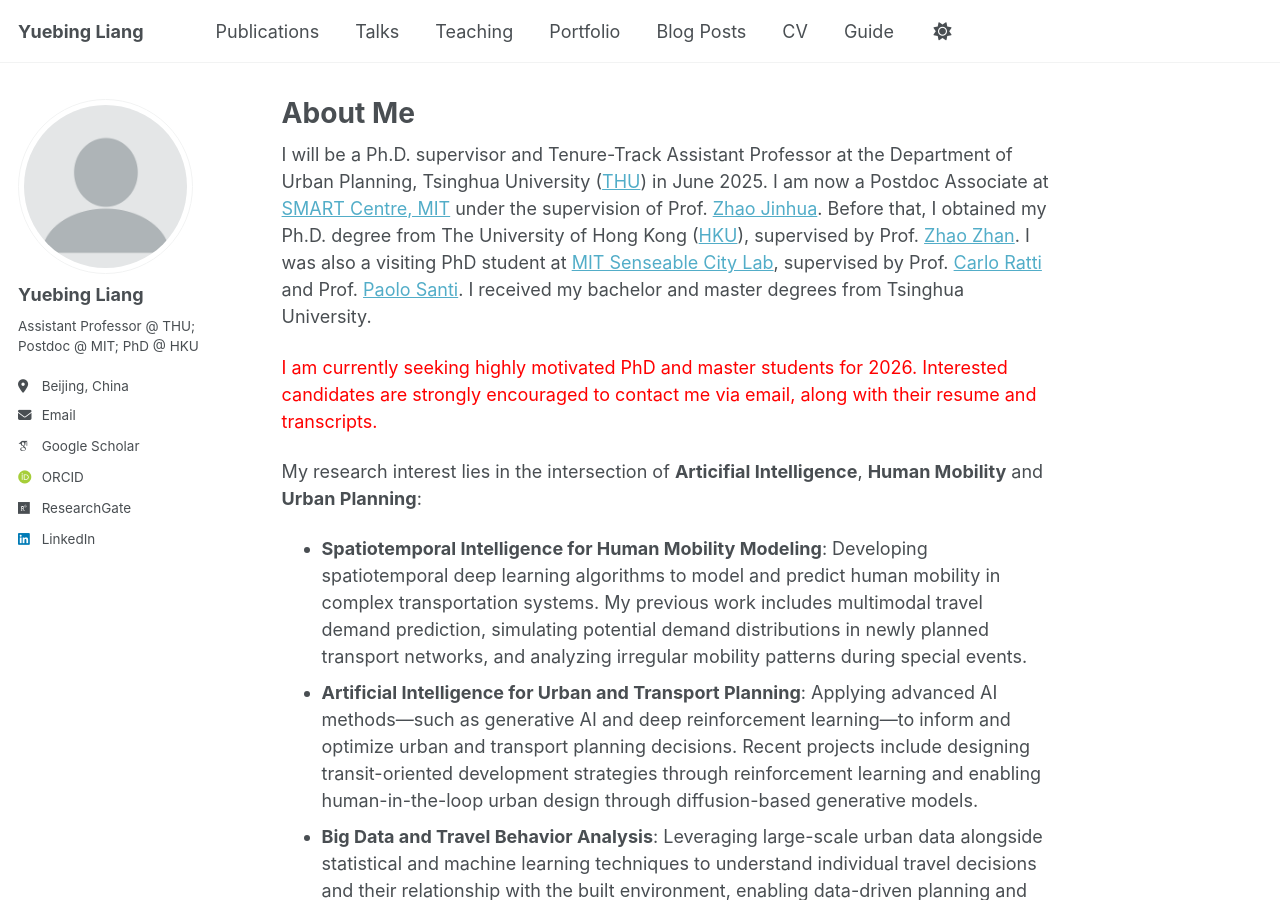
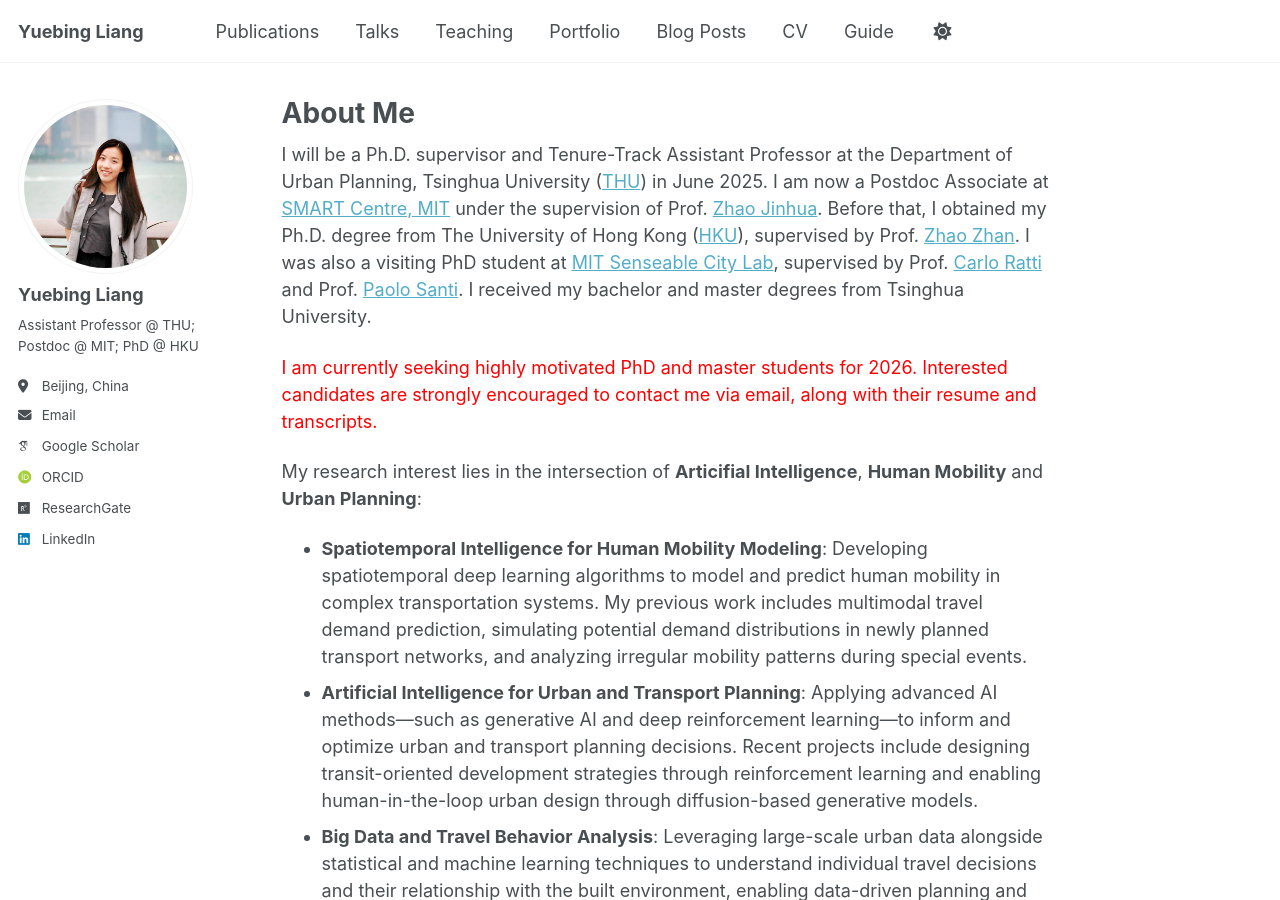
Before and after one commit to yuebingliang/yuebingliang.github.io, a Jekyll site: the page built from _pages/about.md, in a window 1280 px wide and 900 px high. Built offline with Jekyll 4.4.1, drawn with Linux system fonts in a browser that asks for light colours; some web fonts are replaced.

Commit message:
Update _config.yml

```diff
--- a/_config.yml
+++ b/_config.yml
@@ -80,7 +80,7 @@ social:
 # Site Author
 author:
   # Biographic information
-  avatar           : "profile.png"
+  avatar           : "bio_photo_yuebingliang.jpg"
   name             : "Yuebing Liang"
   pronouns         : # example: "she/her"
   bio              : "Assistant Professor @ THU; Postdoc @ MIT; PhD @ HKU"
```
